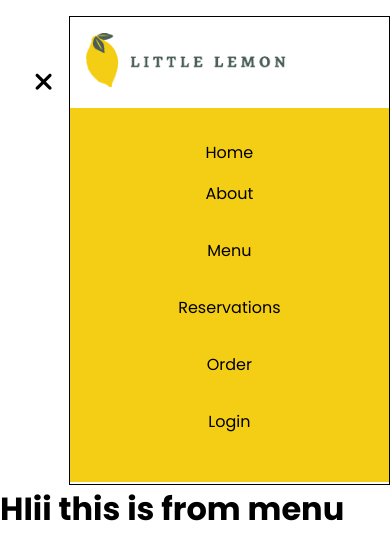
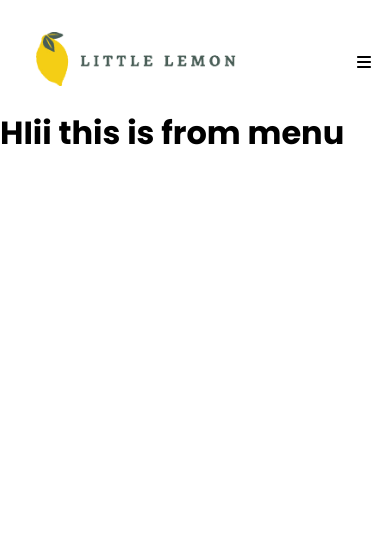
Before and after one commit to Eslamzaid/LittleLemon, a React (Vite) app in the folder LittleLemon/: page /TheMenu in a window 390 px wide. Shown: the top 560 px of the page. Built offline with nearby package versions, Linux system fonts and the light colour scheme; a web font is replaced by a local one.

Commit message:
The Nav is done

```diff
--- a/LittleLemon/src/Layouts/Header/Header.css
+++ b/LittleLemon/src/Layouts/Header/Header.css
@@ -9,23 +9,29 @@
 nav {
     display: flex;
     justify-content: center;
+    align-items: center;
     margin-top: 1rem;
 }
 
 /*? The element that come after the father */
 
 nav>.desktop-view {
+    width: 100%;
+    margin: 0rem 3rem;
     display: flex;
     list-style: none;
     justify-content: space-between;
-    width: 80%;
 }
 
 
 /*? The Children */
 
+nav ul li {
+    margin: 1rem;
+}
+
 nav ul li:not(:first-child) {
-    margin: 1rem;
+    margin-top: 2.1rem;
 }
 
 #TheLinks {
@@ -33,15 +39,7 @@ nav ul li:not(:first-child) {
     text-decoration: none;
 }
 
-.MakeItLeft {
-    display: flex;
-    /* border: 1px solid red; */
-    height: min-content;
-    width: 1.2em;
-    margin-right: 1em;
-    top: 3.3em;
-    position: relative;
-}
+.MakeItLeft {}
 
 
 /** The            Phone          view */
@@ -50,6 +48,17 @@ nav ul li:not(:first-child) {
 .phone-view {
     display: none;
     list-style: none;
+    /* border: 1px solid black; */
+}
+
+/*! The father of ALLLLLLLLLLLLLLLLLLLL */
+
+.TheMegaP {
+    display: none;
+}
+
+.TheParents {
+    display: none;
 }
 
 /*! The father of the links mini father */
@@ -69,10 +78,6 @@ nav ul li:not(:first-child) {
 }
 
 /*? The child of the minifather view */
-.MakeIt {
-    margin: 7.5pc;
-    color: red;
-}
 
 #TheLinksPh {
     text-decoration: none;
@@ -89,7 +94,7 @@ nav ul li:not(:first-child) {
 
 /*! Media quires  */
 /** This media is for    big screens */
-@media screen and (max-width: 785px) {
+@media screen and (max-width: 793px) {
 
     /*? The Desktop */
     .desktop-view {
@@ -104,7 +109,7 @@ nav ul li:not(:first-child) {
         display: flex;
         align-items: flex-end;
         width: 90%;
-        border: 1px solid black;
+        /* border: 1px solid black; */
     }
 
     #ThePhoto {
@@ -112,4 +117,24 @@ nav ul li:not(:first-child) {
         margin: 1em;
         /* border: 1px solid black; */
     }
+
+    .TheMegaP {
+        display: flex;
+        width: 100%;
+        flex-flow: column;
+        justify-content: end;
+        align-items: center;
+        /* border: 1px solid black; */
+    }
+
+
+    /*! The father of tops */
+    .TheParents {
+        display: flex;
+        justify-content: space-between;
+        align-items: center;
+        width: 90%;
+        /* border: 1px solid red; */
+
+    }
 }
--- a/LittleLemon/src/Layouts/Header/Header.jsx
+++ b/LittleLemon/src/Layouts/Header/Header.jsx
@@ -9,7 +9,7 @@ import { faBars, faXmark } from "@fortawesome/free-solid-svg-icons";
 import "./Header.css";
 
 const Header = () => {
-  const [responsive, setResponsive] = useState(true);
+  const [responsive, setResponsive] = useState(false);
 
   const handleOnClick = () => {
     setResponsive(!responsive);
@@ -55,7 +55,16 @@ const Header = () => {
             </Link>
           </li>
         </ul>
-        <div className="MakeItLeft"></div>
+        <div className="TheMegaP">
+          <div className="TheParents">
+            <Link to="/">
+              <img
+                id="ThePhoto"
+                width="200rem"
+                src={theLogo}
+                alt="Our restaurant logo"
+              />
+            </Link>
             {responsive ? (
               <FontAwesomeIcon
                 className="MakeItLeft"
@@ -69,13 +78,9 @@ const Header = () => {
                 onClick={handleOnClick}
               />
             )}
+          </div>
           {responsive ? (
             <ul className="phone-view">
-            <li id="ThePhoto">
-              <Link to="/">
-                <img width="200rem" src={theLogo} alt="Our restaurant logo" />
-              </Link>
-            </li>
               <div className="TheMiniFather">
                 <li>
                   <Link id="TheLinksPh" className="MakeIt" to="/">
@@ -112,6 +117,7 @@ const Header = () => {
           ) : (
             ""
           )}
+        </div>
       </nav>
       <Routes>
         <Route path="/AboutUs" element={<About />} />
```
Lines whose indentation alone changed are shown as unchanged.
